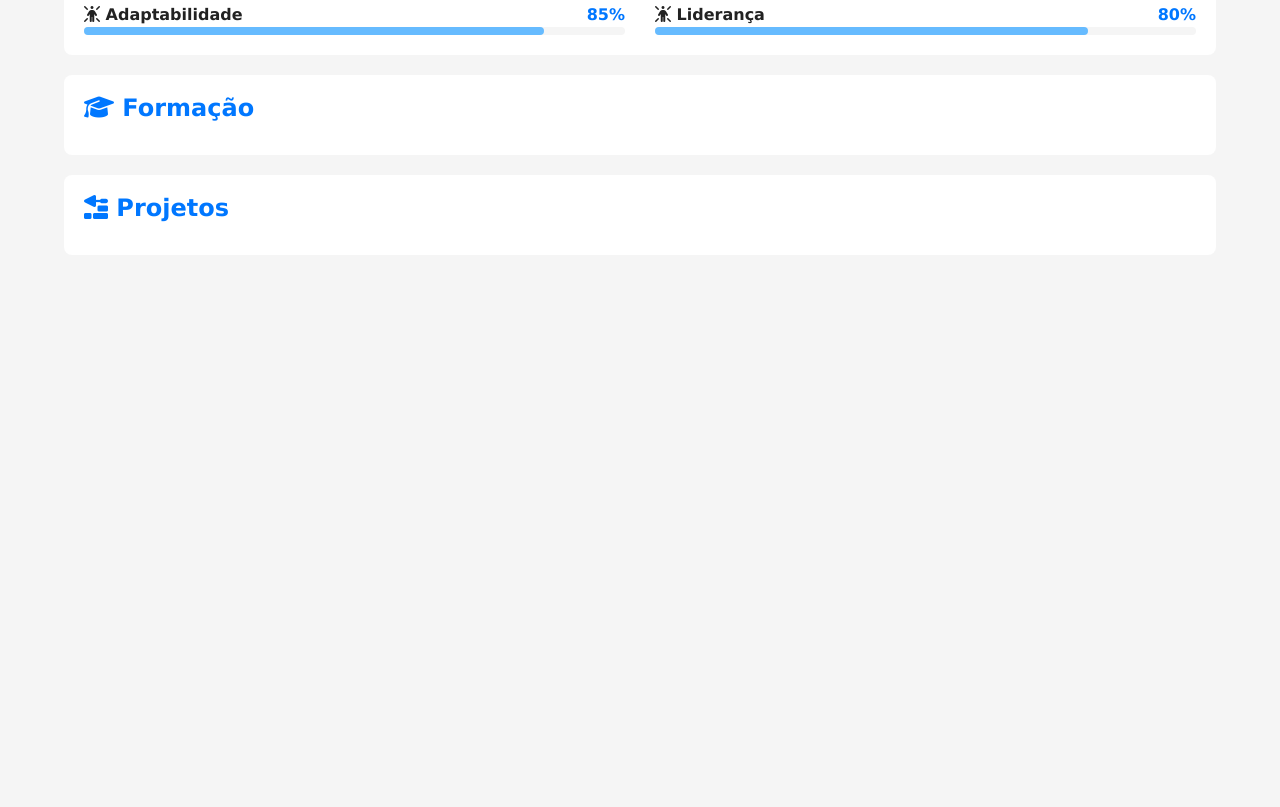
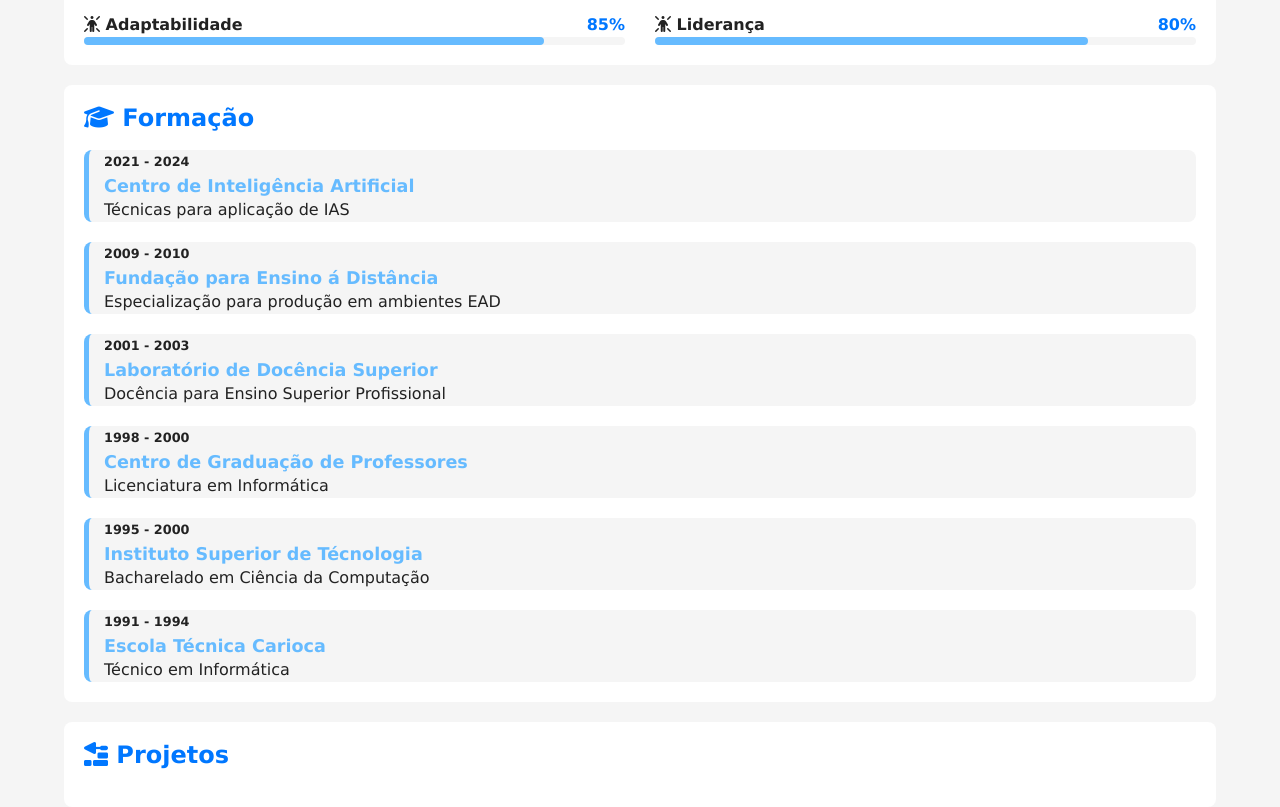
Before and after one commit to danielalves5612/projeto-portfolio, a plain HTML site: page index.html in a window 1280 px wide. Shown: the part 1459-2266 px from the top of the page. Before the commit the page ends 1734 px from the top, so only its background shows below. Drawn offline with Linux system fonts and the light colour scheme.

Commit message:
Área de formações

```diff
--- a/estilos/style.css
+++ b/estilos/style.css
@@ -124,7 +124,7 @@ article {
 
 article h2 {
   color: var(--destaque);
-  margin-bottom: 15px;
+  margin-bottom: 20px;
 }
 
 .video-container {
@@ -178,6 +178,37 @@ article h2 {
   border-radius: 4px;
 }
 
+#formacao-container {
+  display: flex;
+  flex-direction: column-reverse;
+  gap: 20px;
+}
+
+#formacao-container .curso {
+  background-color: var(--fundo-principal);
+  border-radius: 8px;
+  border-left: 5px solid var(--destaque-inverso);
+  padding-left: 15px;
+  transition: border-width 0.5s, border-color 0.5s;
+}
+
+#formacao-container .curso:hover {
+  border-left-width: 15px;
+  cursor: pointer;
+  border-color: var(--destaque);
+}
+
+#formacao-container .periodo {
+  font-size: 0.8em;
+  font-weight: bold;
+  color: var(--texto);
+}
+
+#formacao-container .instituicao {
+  color: var(--destaque-inverso);
+  font-size: 1.1em;
+}
+
 @media screen and (min-width: 768px){
   #skill-container {
     grid-template-columns: 1fr 1fr;
--- a/index.html
+++ b/index.html
@@ -163,6 +163,44 @@
 
             <article id="formacao">
                 <h2><i class="fa-solid fa-graduation-cap"></i> Formação</h2>
+
+                <div id="formacao-container">
+                    <div class="curso">
+                        <p class="periodo">1991 - 1994</p>
+                        <h3 class="instituicao">Escola Técnica Carioca</h3>
+                        <p class="titulacao">Técnico em Informática</p>
+                    </div>
+
+                    <div class="curso">
+                        <p class="periodo">1995 - 2000</p>
+                        <h3 class="instituicao">Instituto Superior de Técnologia</h3>
+                        <p class="titulacao">Bacharelado em Ciência da Computação</p>
+                    </div>
+
+                    <div class="curso">
+                        <p class="periodo">1998 - 2000</p>
+                        <h3 class="instituicao">Centro de Graduação de Professores</h3>
+                        <p class="titulacao">Licenciatura em Informática</p>
+                    </div>
+
+                    <div class="curso">
+                        <p class="periodo">2001 - 2003</p>
+                        <h3 class="instituicao">Laboratório de Docência Superior</h3>
+                        <p class="titulacao">Docência para Ensino Superior Profissional</p>
+                    </div>
+
+                    <div class="curso">
+                        <p class="periodo">2009 - 2010</p>
+                        <h3 class="instituicao">Fundação para Ensino á Distância</h3>
+                        <p class="titulacao">Especialização para produção em ambientes EAD</p>
+                    </div>
+
+                    <div class="curso">
+                        <p class="periodo">2021 - 2024</p>
+                        <h3 class="instituicao">Centro de Inteligência Artificial</h3>
+                        <p class="titulacao">Técnicas para aplicação de IAS</p>
+                    </div>
+                </div>
             </article> <!-- Fim article#formacao -->
 
             <article id="projetos">
```
